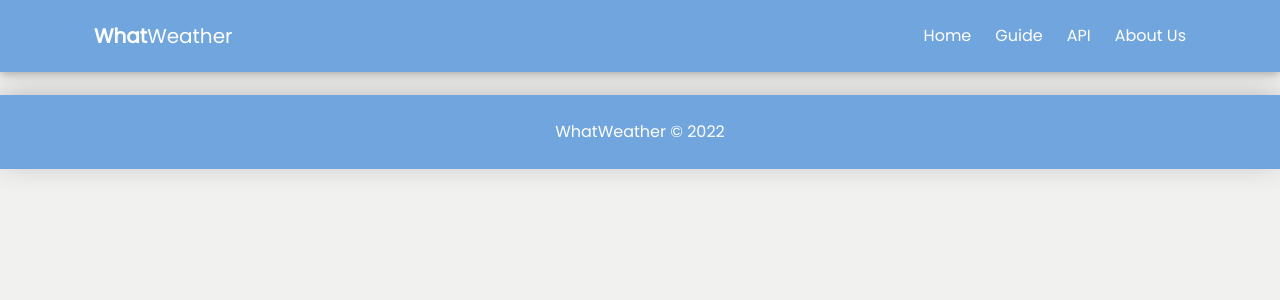
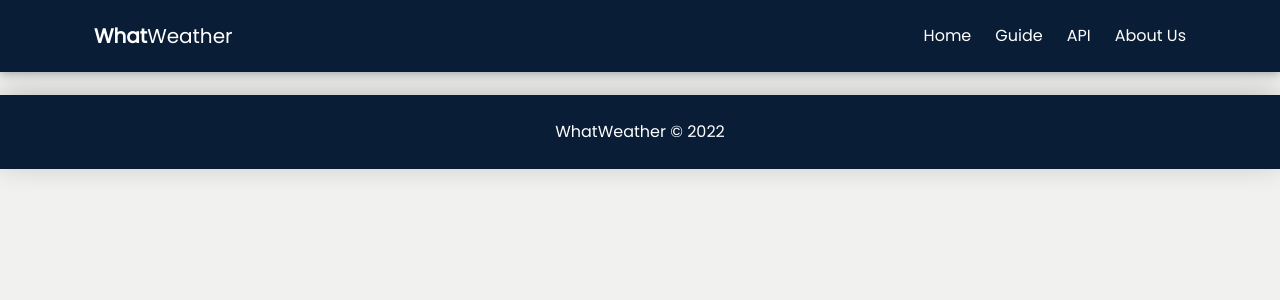
Before and after one commit to Bimoaryobkr/DicodingCapstone-WhatWeather, a React (Create React App) app: page / in a window 1280 px wide. Shown: the top 300 px of the page. Built offline with nearby package versions, Linux system fonts and the light colour scheme; no server answers.

Commit message:
Background Color Navbar + Footer

```diff
--- a/src/styles/style.css
+++ b/src/styles/style.css
@@ -30,7 +30,7 @@ hr {
 
 .navbar {
   box-shadow: 0px 1px 10px #999;
-  background-color: #71a5de;
+  background-color: #091d36;
 }
 
 .navbar .nav-item {
@@ -57,7 +57,7 @@ footer {
   margin-left: auto;
   margin-right: auto;
   padding: 1px 0px 1px 0px;
-  background-color: #71a5de;
+  background-color: #091d36;
   color: white;
   box-shadow: 0px -5px 30px 0px rgba(0, 0, 0, 0.2)
 }
@@ -65,7 +65,7 @@ footer {
 /* Button */
 
 .btn {
-  background-color: #4b9cf9;
+  background-color: #2f77c9;
   color: #f1f1f0;
 }
 
```
